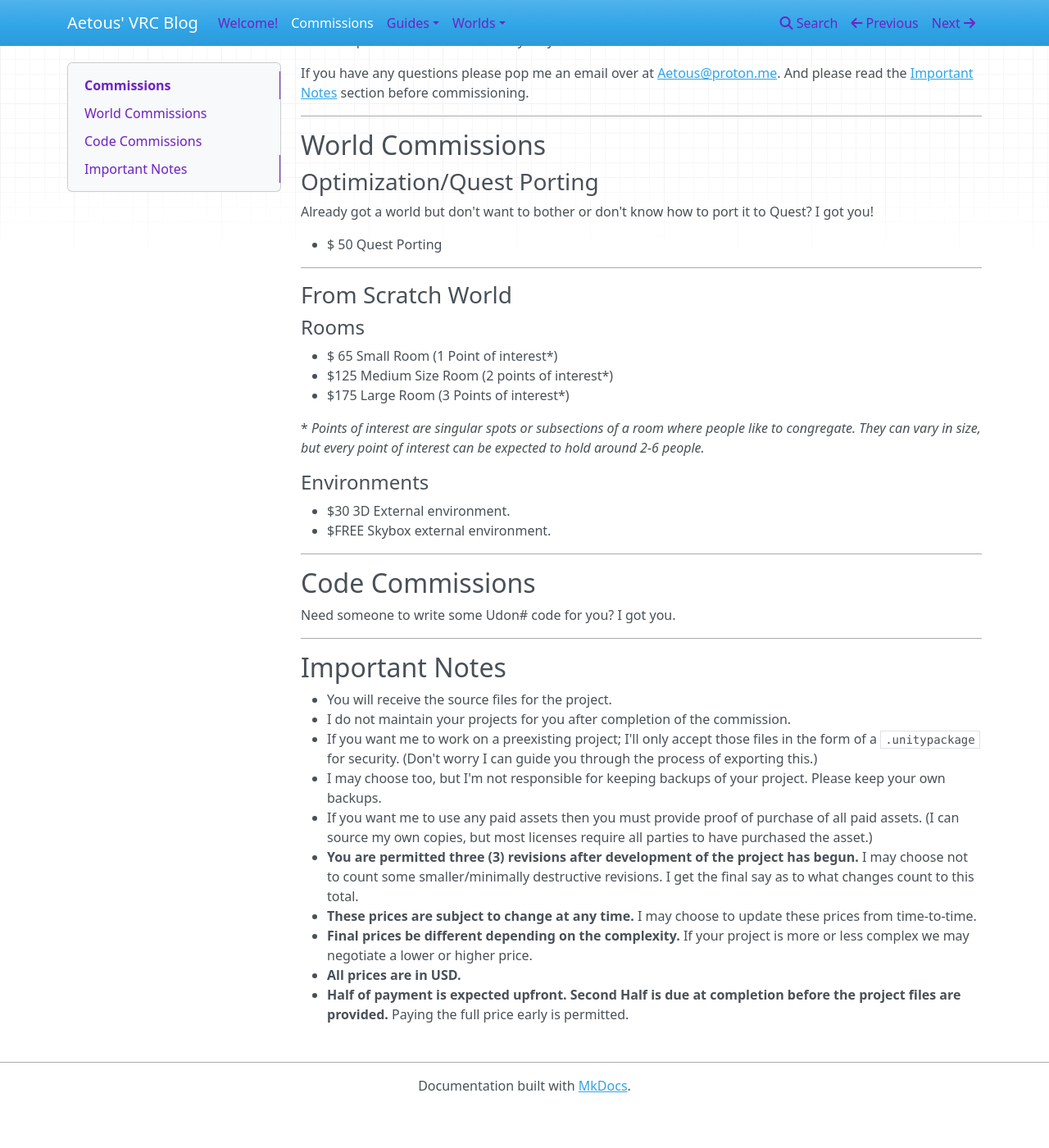
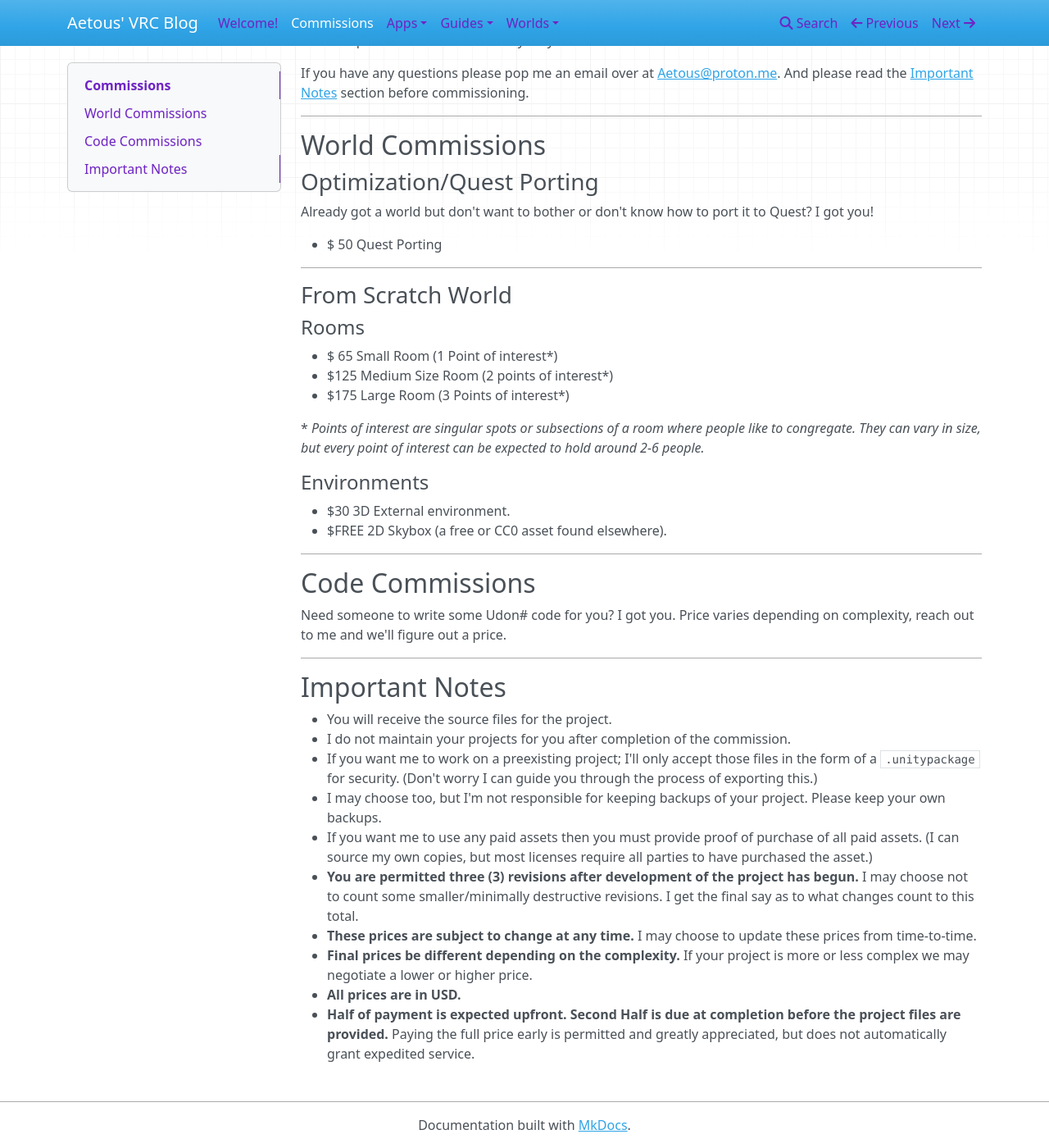
Before and after one commit to EhoNo1/Aetous-VRC-Blog, an MkDocs documentation site: the page built from docs/Commissions.md, in a window 1280 px wide and 1400 px high, scrolled down 97 px. Shown: the whole window at 82% size. Built offline with MkDocs 1.6.1, drawn with Linux system fonts in a browser that asks for light colours; nearby versions of some CDN libraries; before the commit the page ends 1449 px from its top, so only the background shows below that.

Commit message:
Added RTPT page and updated commissions page

```diff
--- a/docs/Commissions.md
+++ b/docs/Commissions.md
@@ -21,15 +21,11 @@
 #### Environments
 
 - $30 3D External environment.
-- $FREE Skybox external environment.
-
-
-
+- $FREE 2D Skybox (a free or CC0 asset found elsewhere).
 
 ---
 ## Code Commissions
-Need someone to write some Udon# code for you? I got you.
-
+Need someone to write some Udon# code for you? I got you. Price varies depending on complexity, reach out to me and we'll figure out a price.
 
 ---
 ## Important Notes
@@ -42,4 +38,4 @@
 - **These prices are subject to change at any time.** I may choose to update these prices from time-to-time.
 - **Final prices be different depending on the complexity.** If your project is more or less complex we may negotiate a lower or higher price.
 - **All prices are in USD.**
-- **Half of payment is expected upfront. Second Half is due at completion before the project files are provided.** Paying the full price early is permitted.
+- **Half of payment is expected upfront. Second Half is due at completion before the project files are provided.** Paying the full price early is permitted and greatly appreciated, but does not automatically grant expedited service.
```
Also changed, not shown: docs/Apps/Realtime Parameter Tracker.md (added, +11 -0 lines), docs/Guides/My Favorite Tools.md (added, +3 -0 lines), docs/.obsidian/workspace.json, docs/Apps/img/RTPT-Example.png (added).
